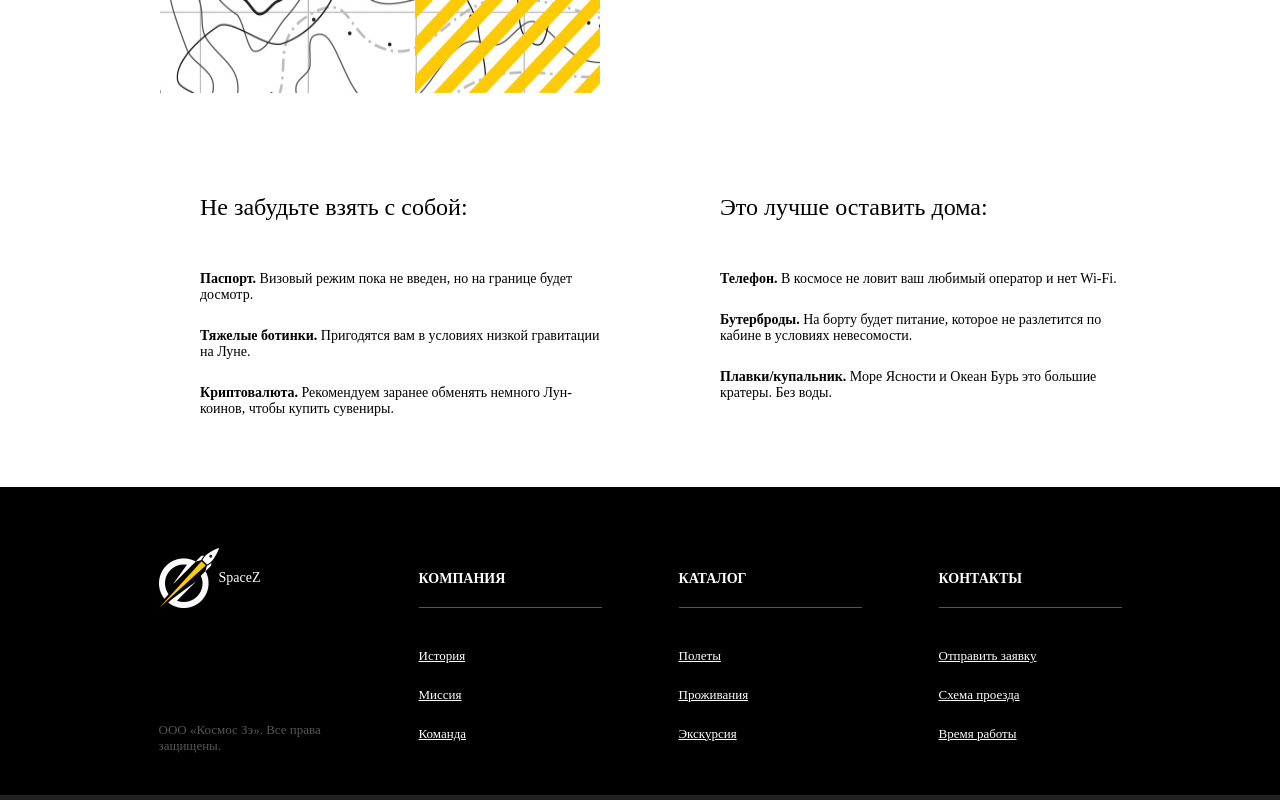
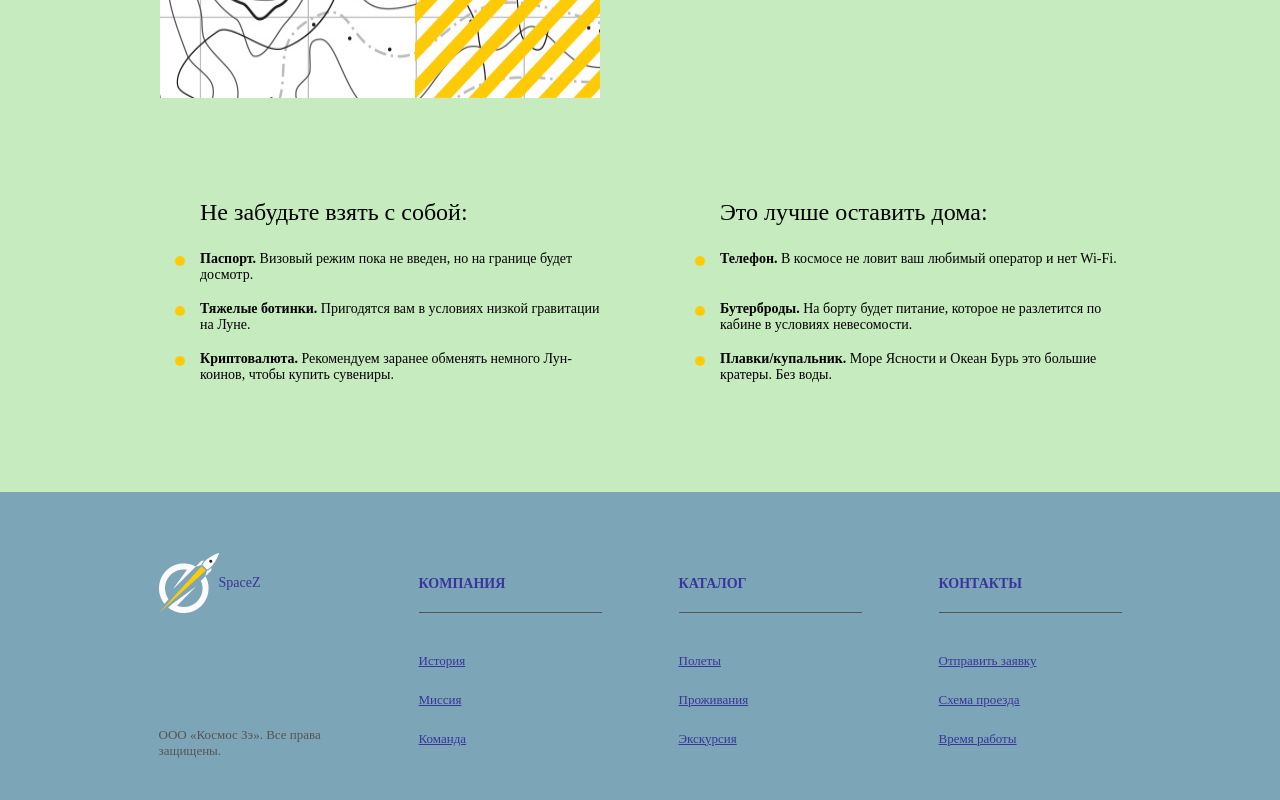
Before and after one commit to ivankvant/ivankvant.github.io, a plain HTML site: page index.html in a window 1280 px wide. Shown: the part 1347-2147 px from the top of the page. Drawn offline with Linux system fonts and the light colour scheme.

Commit message:
Update styles.css
edited color

```diff
--- a/css/styles.css
+++ b/css/styles.css
@@ -1,12 +1,16 @@
+/**{
+    outline: 1px solid orange;
+}*/
 body{
-    background-color: #222222;
+    background-color: #7CA5B8;
     font-size: 14px;
-    color:white;
+    color:#38369A;
     margin: 0;
 }
 header{
     width:1040px;
     margin: 0 auto;
+    padding-bottom:120px;
 }
 .navigation{
     list-style: none;
@@ -41,13 +45,11 @@ header{
 }
 .moon{
     width:1040px;
-    height: 560px;
     margin: 0 auto;
     display: flex;
     justify-content: space-between;
 }
 .moon.text{
-    height:451px;
     width:440px;
     margin-left: 125px;
     margin-right: 57px;
@@ -57,6 +59,7 @@ header{
     flex-wrap:wrap;
     padding-bottom: 0;
 }
+
 .moon img{
     width:440px;
     height:445px;
@@ -88,7 +91,8 @@ header{
     height:16px;
 }
 .container1{
-    background-color: black;
+    background-color: #A9DBB8;
+    color: #38369A;
 }
 .adventages{
     width:1040px;
@@ -109,13 +113,13 @@ header{
     height: 60px;
 }
 .container2{
-    background-color: white;
+    background-color: #C6EBBE;
     margin: 0;
 }
 .descr{
     width:1040px;
     margin: 0 auto;
-    background-color: white;
+    background-color: #C6EBBE;
     color:black;
     padding-left: -100%;
     height:808px;
@@ -133,11 +137,23 @@ header{
 .e2{
     height:264px;
 }
-.e2 ol li{
+.paragr{
     padding-bottom: 25px;
+    height:25px;
+}
+.paragr::before{
+    content:'';
+    width:10px;
+    height:10px;
+    position: absolute;
+    left:-25px;
+    top:5px;
+    background-color: #ffcb06;
+    border-radius: 5px;
 }
 footer{
-    background-color: black;
+    background-color: #7CA5B8;
+    color:#38369A;
 }
 .container3{
     width:1040px;
@@ -178,5 +194,5 @@ footer ol{
     color:#888888;
 }
 a{
-    color:white;
+    color:#38369A;
 }
```
